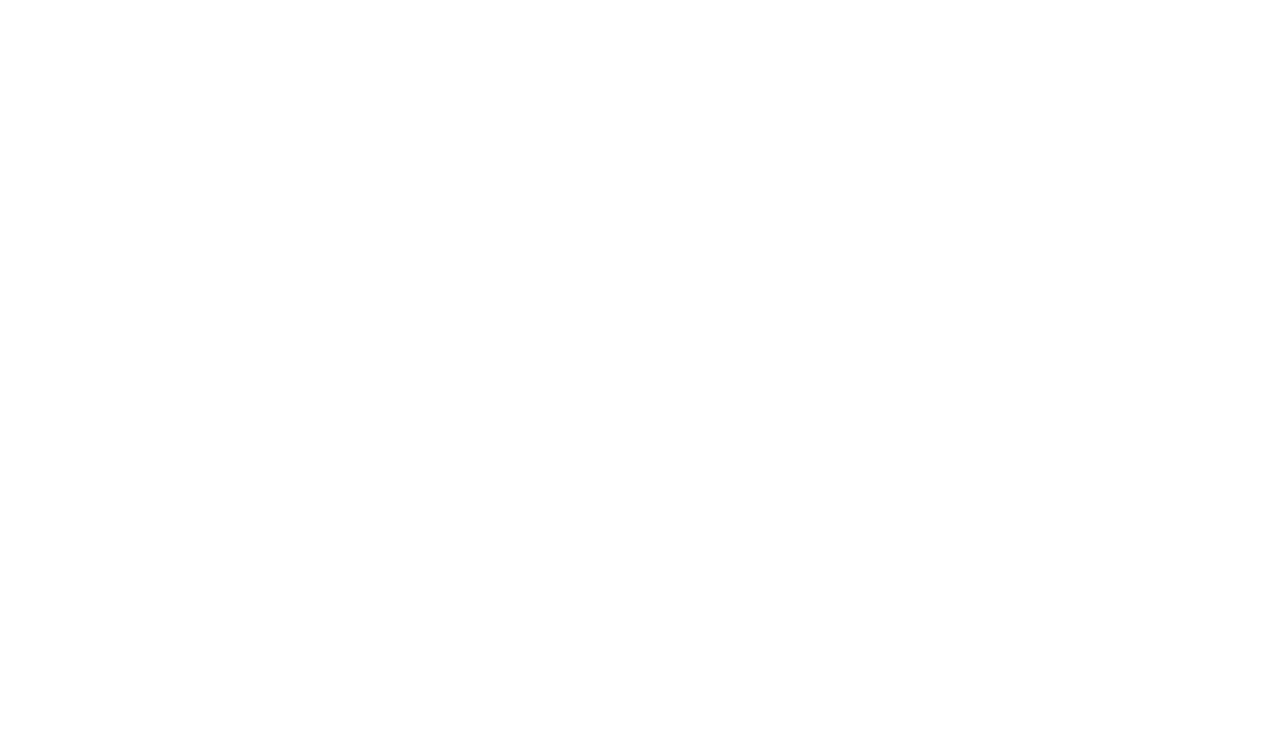
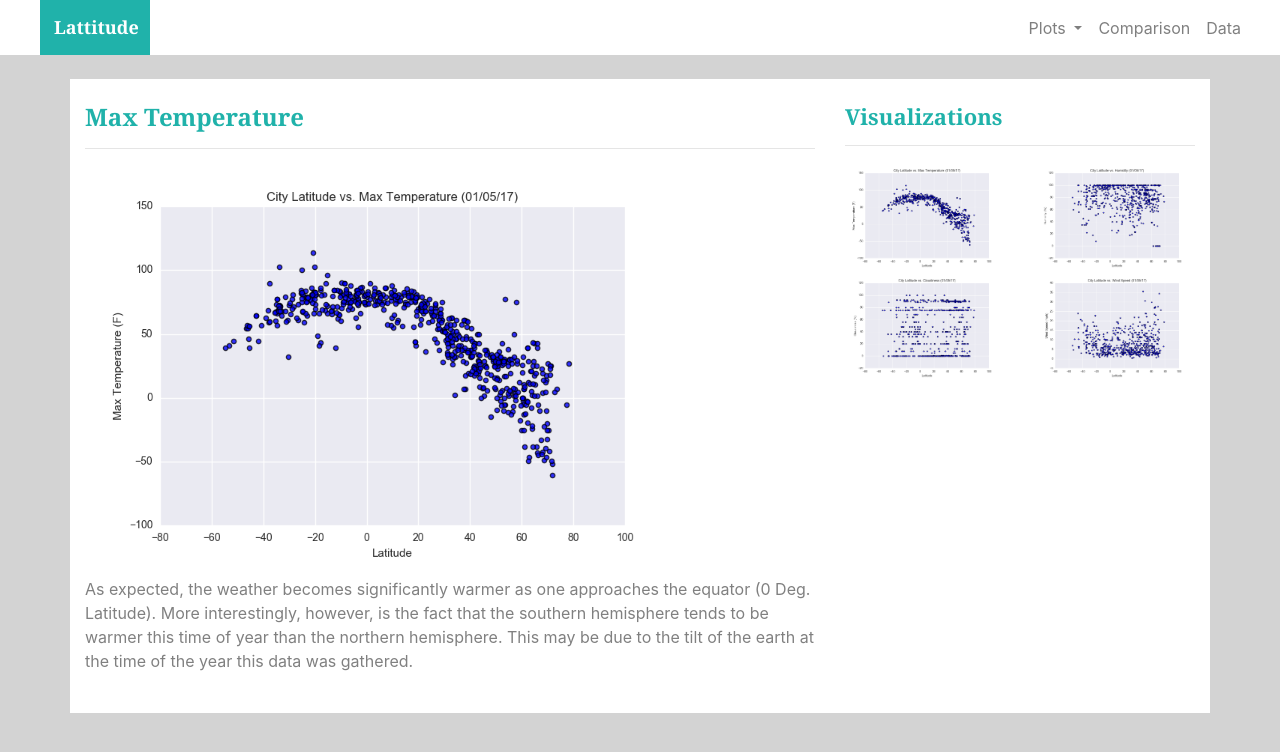
Before and after one commit to kage-18/Web-Design-Challenge, a plain HTML site: page visualization-1.html in a window 1280 px wide. Drawn offline with nearby package versions, Linux system fonts and the light colour scheme.

Commit message:
duplicated visualization pages and modified. comparison page adjusted

```diff
--- a/comparison.html
+++ b/comparison.html
@@ -0,0 +1,97 @@
+<!DOCTYPE html>
+
+<html lang="en">
+    <head>
+         <!-- Required meta tags -->
+        <meta charset="utf-8">
+        <meta name="viewport" content="width=device-width, initial-scale=1">
+
+        <!-- Bootstrap CSS -->
+        <link rel="stylesheet" href="https://stackpath.bootstrapcdn.com/bootstrap/4.3.1/css/bootstrap.min.css" integrity="sha384-ggOyR0iXCbMQv3Xipma34MD+dH/1fQ784/j6cY/iJTQUOhcWr7x9JvoRxT2MZw1T" crossorigin="anonymous">
+        <script src="https://code.jquery.com/jquery-3.3.1.slim.min.js" integrity="sha384-q8i/X+965DzO0rT7abK41JStQIAqVgRVzpbzo5smXKp4YfRvH+8abtTE1Pi6jizo" crossorigin="anonymous"></script>
+        <script src="https://cdnjs.cloudflare.com/ajax/libs/popper.js/1.14.7/umd/popper.min.js" integrity="sha384-UO2eT0CpHqdSJQ6hJty5KVphtPhzWj9WO1clHTMGa3JDZwrnQq4sF86dIHNDz0W1" crossorigin="anonymous"></script>
+        <script src="https://stackpath.bootstrapcdn.com/bootstrap/4.3.1/js/bootstrap.min.js" integrity="sha384-JjSmVgyd0p3pXB1rRibZUAYoIIy6OrQ6VrjIEaFf/nJGzIxFDsf4x0xIM+B07jRM" crossorigin="anonymous"></script>
+
+        <link rel="stylesheet" href="style.css">
+        <title> Comparison </title>
+    </head>
+
+    <body>
+        <!-- header -->
+        <div>
+          <div class="row">
+            <div class="col col-6 homebtn">
+              <a href="landing.html">Lattitude</a>
+            </div>
+
+            <div class="col col-6 menubuttons divtop">
+              <nav class="navbar navbar-expand-md navbar-light">
+                <button class="navbar-toggler" type="button" data-toggle="collapse" data-target="#navbarTogglerDemo03"
+                  aria-controls="navbarTogglerDemo03" aria-expanded="false" aria-label="Toggle navigation">
+                  <span class="navbar-toggler-icon"></span>
+                </button>
+
+                <div class="collapse navbar-collapse" id="navbarTogglerDemo03">
+                  <ul class="navbar-nav">
+                    <li class="nav-item dropdown">
+                      <a class="nav-link dropdown-toggle" href="#" id="navbarDropdownMenuLink" data-toggle="dropdown"
+                        aria-haspopup="true" aria-expanded="false">
+                        Plots
+                      </a>
+                      <div class="dropdown-menu" aria-labelledby="navbarDropdownMenuLink">
+                        <a class="dropdown-item" href="visualization-1.html">Max Temperature</a>
+                        <a class="dropdown-item" href="visualization-2.html">Humidity</a>
+                        <a class="dropdown-item" href="visualization-3.html">Cloudiness</a>
+                        <a class="dropdown-item" href="visualization-4.html">Wind Speed</a>
+                      </div>
+                    </li>
+                    <li class="nav-item">
+                      <a class="nav-link" href="comparison.html">Comparison</a>
+                    </li>
+                    <li class="nav-item">
+                      <a class="nav-link" href="data.html">Data</a>
+                    </li>
+                  </ul>
+                </div>
+              </nav>
+            </div>
+          </div>
+        </div>
+
+        <!-- main body -->
+        <div class="container">
+          <br>
+          <div class="row">
+            <!-- top -->
+            <div class="col col-12 divbdy">
+              <br>
+              <h1>Comparison: Latitude vs X</h1>
+              <hr>
+              <caption>Click any plot to get an in-depth analysis.</caption>
+              <br>
+
+            <!-- bottom -->
+                <div class='row'>
+                    <div class="col col-12 col-md-6">
+                        <h3>Latitude vs.Temperature</h3>
+                    <a href="visualization-1.html"><img src="assets/images/Fig1.png" alt="Latitude vs. Temperature"></a>
+                    </div>
+                    <div class="col col-12 col-md-6">
+                        <h3>Latitude vs. Huidity</h3>
+                    <a href="visualization-2.html"><img src="assets/images/Fig2.png" alt="Latitude vs. Humidity"></a>
+                    </div>
+                    <div class="col col-12 col-md-6">
+                        <h3>Latitude vs. Cloudiness</h3>
+                    <a href="visualization-3.html"><img src="assets/images/Fig3.png" alt="Latitude vs. Cloudiness"></a>
+                    </div>
+                    <div class="col col-12 col-md-6">
+                        <h3>Latitude vs. Wind Speed</h3>
+                    <a href="visualization-4.html"><img src="assets/images/Fig4.png" alt="Latitude vs. Wind Speed"></a>
+                    </div>
+                </div>
+            </div>
+          </div>
+        </div>
+      </body>
+
+</html>
--- a/visualization-1.html
+++ b/visualization-1.html
@@ -0,0 +1,100 @@
+<!DOCTYPE html>
+
+<html lang="en">
+    <head>
+         <!-- Required meta tags -->
+        <meta charset="utf-8">
+        <meta name="viewport" content="width=device-width, initial-scale=1">
+
+        <!-- Bootstrap CSS -->
+        <link rel="stylesheet" href="https://stackpath.bootstrapcdn.com/bootstrap/4.3.1/css/bootstrap.min.css" integrity="sha384-ggOyR0iXCbMQv3Xipma34MD+dH/1fQ784/j6cY/iJTQUOhcWr7x9JvoRxT2MZw1T" crossorigin="anonymous">
+        <script src="https://code.jquery.com/jquery-3.3.1.slim.min.js" integrity="sha384-q8i/X+965DzO0rT7abK41JStQIAqVgRVzpbzo5smXKp4YfRvH+8abtTE1Pi6jizo" crossorigin="anonymous"></script>
+        <script src="https://cdnjs.cloudflare.com/ajax/libs/popper.js/1.14.7/umd/popper.min.js" integrity="sha384-UO2eT0CpHqdSJQ6hJty5KVphtPhzWj9WO1clHTMGa3JDZwrnQq4sF86dIHNDz0W1" crossorigin="anonymous"></script>
+        <script src="https://stackpath.bootstrapcdn.com/bootstrap/4.3.1/js/bootstrap.min.js" integrity="sha384-JjSmVgyd0p3pXB1rRibZUAYoIIy6OrQ6VrjIEaFf/nJGzIxFDsf4x0xIM+B07jRM" crossorigin="anonymous"></script>
+
+        <link rel="stylesheet" href="style.css">
+        <title> Latitude vs Max Temperature </title>
+    </head>
+
+    <body>
+        <!-- header -->
+        <div>
+          <div class="row">
+            <div class="col col-6 homebtn">
+              <a href="landing.html">Lattitude</a>
+            </div>
+
+            <div class="col col-6 menubuttons divtop">
+              <nav class="navbar navbar-expand-md navbar-light">
+                <button class="navbar-toggler" type="button" data-toggle="collapse" data-target="#navbarTogglerDemo03"
+                  aria-controls="navbarTogglerDemo03" aria-expanded="false" aria-label="Toggle navigation">
+                  <span class="navbar-toggler-icon"></span>
+                </button>
+
+                <div class="collapse navbar-collapse" id="navbarTogglerDemo03">
+                  <ul class="navbar-nav">
+                    <li class="nav-item dropdown">
+                      <a class="nav-link dropdown-toggle" href="#" id="navbarDropdownMenuLink" data-toggle="dropdown"
+                        aria-haspopup="true" aria-expanded="false">
+                        Plots
+                      </a>
+                      <div class="dropdown-menu" aria-labelledby="navbarDropdownMenuLink">
+                        <a class="dropdown-item" href="visualization-1.html">Max Temperature</a>
+                        <a class="dropdown-item" href="visualization-2.html">Humidity</a>
+                        <a class="dropdown-item" href="visualization-3.html">Cloudiness</a>
+                        <a class="dropdown-item" href="visualization-4.html">Wind Speed</a>
+                      </div>
+                    </li>
+                    <li class="nav-item">
+                      <a class="nav-link" href="comparison.html">Comparison</a>
+                    </li>
+                    <li class="nav-item">
+                      <a class="nav-link" href="data.html">Data</a>
+                    </li>
+                  </ul>
+                </div>
+              </nav>
+            </div>
+          </div>
+        </div>
+
+        <!-- main body -->
+        <div class="container">
+          <br>
+          <div class="row">
+            <!-- left -->
+            <div class="col col-12 col-md-8 divbdy">
+              <br>
+              <h1>Max Temperature</h1>
+              <hr>
+              <img src="assets/images/Fig1.png" alt="Latitude vs. Temperature" width="600" align="center">
+              <p>As expected, the weather becomes significantly warmer as one approaches the equator (0 Deg. Latitude). More interestingly, however, is the fact that the southern hemisphere tends to be warmer this time of year than the northern hemisphere. This may be due to the tilt of the earth at the time of the year this data was gathered.</p>
+              <br>
+            </div>
+
+
+            <!-- right -->
+            <div class="col col-12 col-md-4 divbdy">
+              <br>
+              <h2>Visualizations</h2>
+              <hr>
+              <div class='row'>
+                <div class="col col-3 col-md-6">
+                  <a href="visualization-1.html"><img src="assets/images/Fig1.png" alt="Latitude vs. Temperature"></a>
+                </div>
+                <div class="col col-3 col-md-6">
+                  <a href="visualization-2.html"><img src="assets/images/Fig2.png" alt="Latitude vs. Humidity"></a>
+                </div>
+                <div class="col col-3 col-md-6">
+                  <a href="visualization-3.html"><img src="assets/images/Fig3.png" alt="Latitude vs. Cloudiness"></a>
+                </div>
+                <div class="col col-3 col-md-6">
+                  <a href="visualization-4.html"><img src="assets/images/Fig4.png" alt="Latitude vs. Wind Speed"></a>
+                </div>
+              </div>
+            </div>
+          </div>
+        </div>
+      </body>
+
+</html>
```
Also changed, not shown: landing.html (+3 -1 lines), visualization-2.html (+100 -0 lines), visualization-3.html (+100 -0 lines), visualization-4.html (+100 -0 lines).
